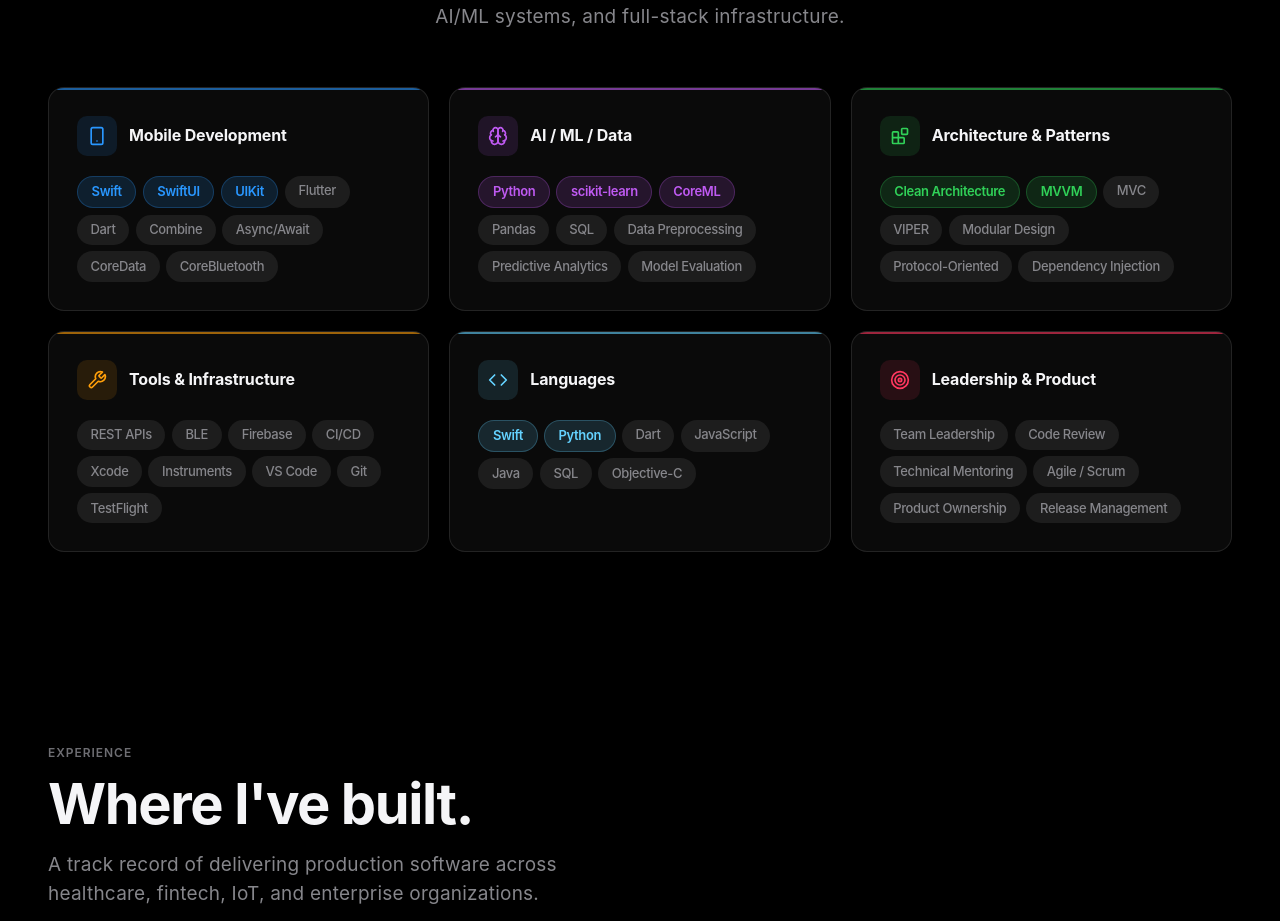
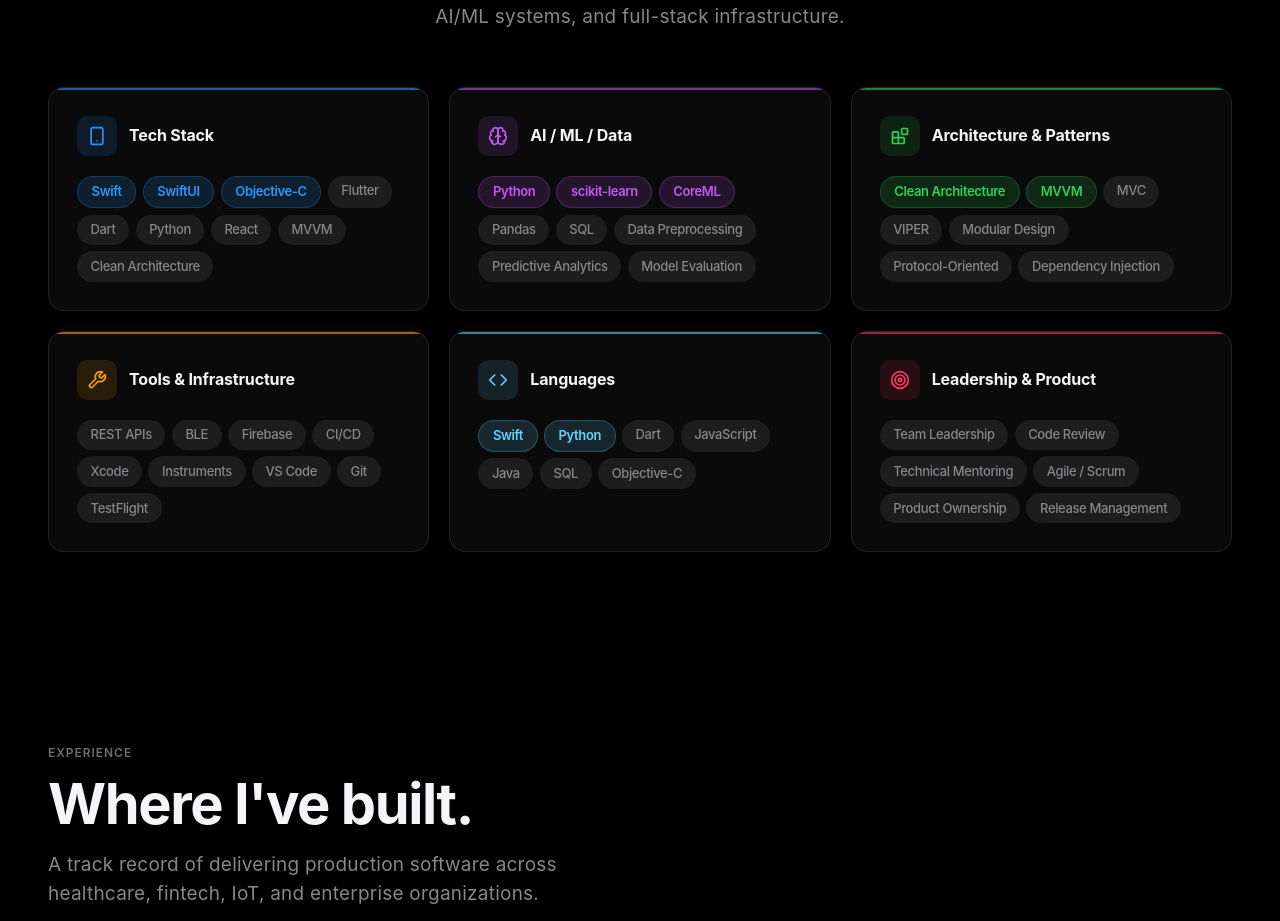
Before and after one commit to shaqir/sakir-portfolio-website, a React (Vite) app: page / in a window 1280 px wide. Shown: the part 3662-4583 px from the top of the page. Built offline with nearby package versions, Linux system fonts and the light colour scheme.

Commit message:
refactor: restructure first skills card as Tech Stack with iOS-led priority

```diff
--- a/src/data/siteData.js
+++ b/src/data/siteData.js
@@ -91,17 +91,17 @@ export const aboutHighlights = [
 export const skillCategories = [
   {
     icon: 'smartphone',
-    title: 'Mobile Development',
+    title: 'Tech Stack',
     skills: [
       { name: 'Swift', primary: true },
       { name: 'SwiftUI', primary: true },
-      { name: 'UIKit', primary: true },
+      { name: 'Objective-C', primary: true },
       { name: 'Flutter' },
       { name: 'Dart' },
-      { name: 'Combine' },
-      { name: 'Async/Await' },
-      { name: 'CoreData' },
-      { name: 'CoreBluetooth' },
+      { name: 'Python' },
+      { name: 'React' },
+      { name: 'MVVM' },
+      { name: 'Clean Architecture' },
     ],
   },
   {
```
